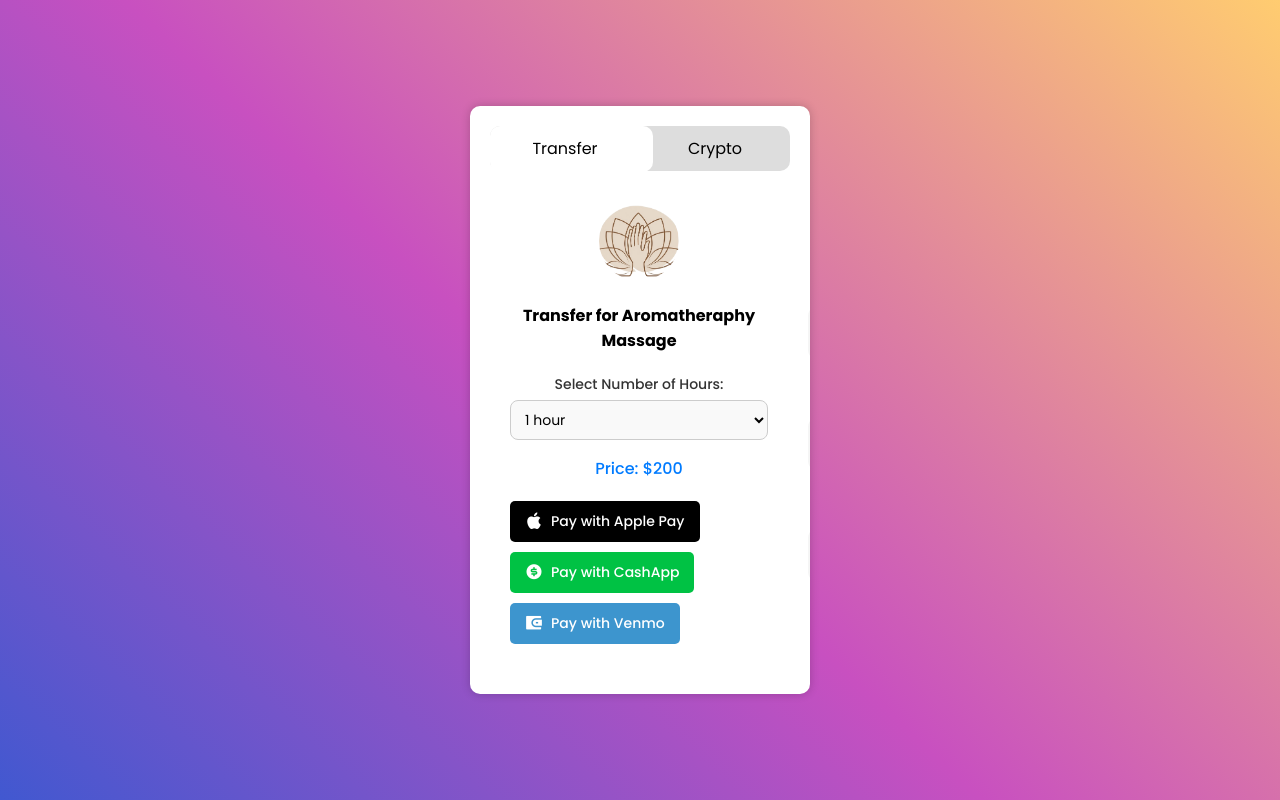
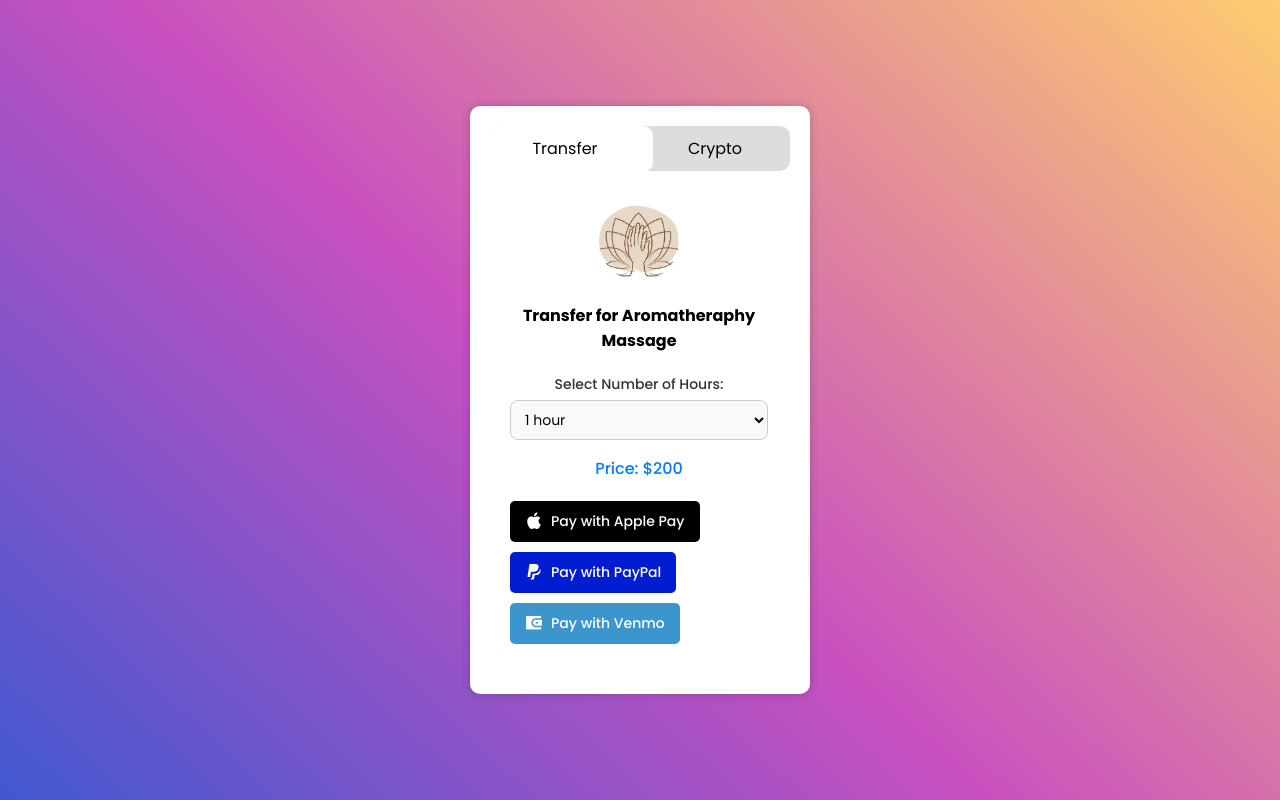
Before and after one commit to Tech-Reni/duplicate-detector, a website: page Aromatheraphy.html in a window 1280 px wide. Drawn offline with nearby package versions, Linux system fonts and the light colour scheme.

Commit message:
Update Aromatheraphy.html

```diff
--- a/Aromatheraphy.html
+++ b/Aromatheraphy.html
@@ -215,8 +215,8 @@
             background-color: #000;
         }
 
-        .payment-btn.cashapp {
-            background-color: #00C244;
+        .payment-btn.paypal {
+            background-color: #001ccf;
         }
 
         .payment-btn.venmo {
@@ -254,8 +254,8 @@
                 <button class="payment-btn apple" onclick="sendSMS('Apple Pay')">
                     <i class="ri-apple-fill"></i> Pay with Apple Pay
                 </button>
-                <button class="payment-btn cashapp" onclick="sendSMS('CashApp')">
-                    <i class="ri-money-dollar-circle-fill"></i> Pay with CashApp
+                <button class="payment-btn paypal" onclick="sendSMS('PayPal')">
+                    <i class="ri-paypal-fill"></i> Pay with PayPal
                 </button>
                 <button class="payment-btn venmo" onclick="sendSMS('Venmo')">
                     <i class="ri-wallet-3-fill"></i> Pay with Venmo
```
